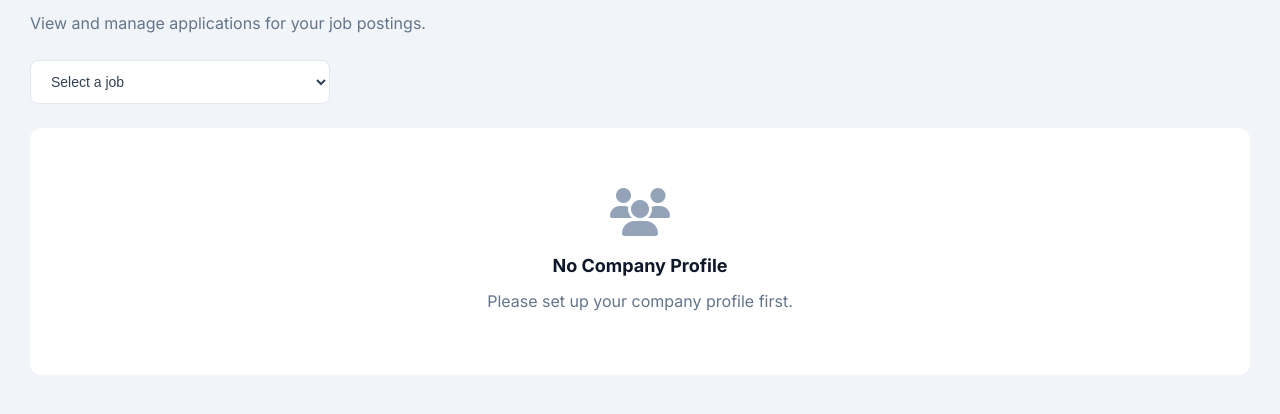
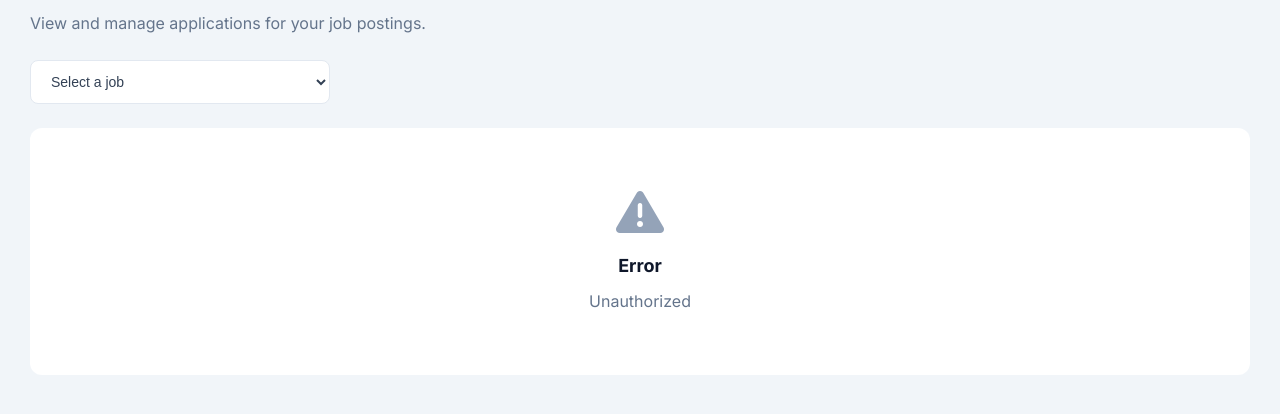
Before and after one commit to Basem-Mohamed-1/NexJob, a Django app: page /company/applications/ in a window 1280 px wide. Shown: the part 172-586 px from the top of the page. Run offline with Django 5.2, Linux system fonts and the light colour scheme; tables that the repository leaves empty hold one stand-in row (values such as "Sample post").

Commit message:
Update: Fixed 95% of bugs found in Company side of website.
very important notes :
1- it is very preferable to make a FK Id for Company as this will resolve a lot of issues in security and business logic.

2- Another small bug found is Displaying CV of the applicant in the Applications page .

```diff
--- a/NexJob/static/js/company.js
+++ b/NexJob/static/js/company.js
@@ -3,7 +3,14 @@ let opps = [];
 // loading the pages of company
 
 document.addEventListener("DOMContentLoaded", function () {
-console.log("im in");
+  // Fix malformed URLs (browser cache issue)
+  if (window.location.pathname.includes('my-jobs/company/')) {
+    const jobId = new URLSearchParams(window.location.search).get('jobId');
+    if (jobId) {
+      window.location.href = `/company/applications/?jobId=${jobId}`;
+      return;
+    }
+  }
 
   const currentPage = window.location.pathname;
 
@@ -15,7 +22,7 @@ console.log("im in");
     setupMyJobsPage();
   } else if (currentPage.includes("dashboard")) {
     setupDashboardPage();
-  } else if (currentPage.includes("Edit_job")) {
+  } else if (currentPage.includes("edit-job")) {
     setupEditJobPage();
   } else if (currentPage.includes("settings")) {
     setupSettingsPage();
@@ -312,7 +319,7 @@ function updateResultsInfo(count) {
 
 // ==================== ACTION FUNCTIONS ====================
 let viewApplicants = function (jobId) {
-  window.location.href = `company/applications/?jobId=${jobId}`;
+  window.location.href = `/company/applications/?jobId=${jobId}`;
 };
 
 let editJob = function (jobId) {
@@ -758,7 +765,7 @@ async function loadJobSelector() {
   try {
     const response = await fetch("/company/api/my-jobs/");
     const data = await response.json();
-    const myJobs = data.opportunties || [];
+    const myJobs = data.opportunities || [];
 
     const select = document.getElementById("jobSelect");
     if (!select) return;
@@ -797,21 +804,6 @@ async function loadApplications() {
   if (!container) return;
 
   try {
-    const settingsResponse = await fetch('/company/api/settings/');
-    const settingsData = await settingsResponse.json();
-    const companyName = settingsData.company_name || '';
-
-    if (!companyName) {
-      container.innerHTML = `
-        <div class="empty-state">
-          <i class="fa-solid fa-users"></i>
-          <h3>No Company Profile</h3>
-          <p>Please set up your company profile first.</p>
-        </div>
-      `;
-      return;
-    }
-
     const response = await fetch('/company/api/applications/');
     const data = await response.json();
 
@@ -840,10 +832,10 @@ async function loadApplications() {
     }
 
     container.innerHTML = "";
-    applications.forEach((app) => {
-      const card = createApplicationCard(app, companyName);
+    for (const app of applications) {
+      const card = await createApplicationCard(app, '');
       container.appendChild(card);
-    });
+    }
   } catch (error) {
     console.error("Error loading applications:", error);
   }
@@ -854,21 +846,6 @@ async function loadApplicationsForJob(jobId) {
   if (!container) return;
 
   try {
-    const settingsResponse = await fetch('/company/api/settings/');
-    const settingsData = await settingsResponse.json();
-    const companyName = settingsData.company_name || '';
-
-    if (!companyName) {
-      container.innerHTML = `
-        <div class="empty-state">
-          <i class="fa-solid fa-user-slash"></i>
-          <h3>No Company Profile</h3>
-          <p>Please set up your company profile first.</p>
-        </div>
-      `;
-      return;
-    }
-
     const response = await fetch(`/company/api/applications/?opportunity_id=${jobId}`);
     const data = await response.json();
 
@@ -897,10 +874,10 @@ async function loadApplicationsForJob(jobId) {
     }
 
     container.innerHTML = "";
-    applications.forEach((app) => {
-      const card = createApplicationCard(app, companyName);
+    for (const app of applications) {
+      const card = await createApplicationCard(app, '');
       container.appendChild(card);
-    });
+    }
   } catch (error) {
     console.error("Error loading applications for job:", error);
   }
@@ -964,6 +941,14 @@ async function createApplicationCard(application, companyName) {
         <span class="label">Applied:</span>
         <span>${application.applied_at}</span>
       </div>
+      ${application.resume ? `
+      <div class="detail-item">
+        <span class="label">Resume:</span>
+        <a href="${application.resume}" target="_blank" class="resume-link">
+          <i class="fa-solid fa-file-pdf"></i> Download CV
+        </a>
+      </div>
+      ` : ''}
     </div>
     ${application.cover_letter ? `<div class="app-cover-letter"><p>${application.cover_letter}</p></div>` : ""}
     <div class="app-footer">
--- a/company/urls.py
+++ b/company/urls.py
@@ -8,6 +8,7 @@ urlpatterns = [
     path('applications/', views.applications, name='applications'),
     path('settings/', views.settings, name='company_settings'),
     path('profile/', views.profile, name='company_profile'),
+    path('edit-job/', views.edit_job, name='edit_job'),
 
     # API endpoints
     path('api/my-jobs/', views.api_my_jobs, name='api_my_jobs'),
--- a/company/views.py
+++ b/company/views.py
@@ -21,7 +21,7 @@ def api_create_job(request):
         data = json.loads(request.body)
 
         title = data.get("title")
-        companyName = data.get("company")
+        form_company_name = data.get("company")
         status = data.get("status")
         maxSalary = int(data.get("salaryMax"))
         minSalary = int(data.get("salaryMin"))
@@ -32,21 +32,29 @@ def api_create_job(request):
         respons = data.get("responsibilities")
         requirements = data.get("requirements")
 
-        # Get or create company record for this user
+        # Get company name from stored Company record or Profile
+        company_name = None
+        try:
+            company = Company.objects.get(user=request.user)
+            company_name = company.companyName
+        except Company.DoesNotExist:
+            profile = getattr(request.user, 'profile', None)
+            if profile and profile.company_name:
+                company_name = profile.company_name
+
+        # Fallback to form input if no stored company name
+        if not company_name:
+            company_name = form_company_name or request.user.username
+
+        # Create or update company record with the name
         company, created = Company.objects.get_or_create(
             user=request.user,
-            defaults={'companyName': companyName or request.user.username}
+            defaults={'companyName': company_name}
         )
-        # Update company name if it changed
-        if companyName and company.companyName != companyName:
-            company.companyName = companyName
-            company.save()
-        elif not companyName:
-            companyName = company.companyName
 
         job = Opportunity.objects.create(
             title=title,
-            companyName=companyName,
+            companyName=company_name,
             location=location,
             experience=experience,
             jobDescription=description,
@@ -73,11 +81,22 @@ def api_my_jobs(request):
     if not request.user.is_authenticated:
         return JsonResponse({'error': 'Unauthorized'}, status=401)
 
+    company_name = None
     try:
         company = Company.objects.get(user=request.user)
-        jobs = Opportunity.objects.filter(companyName=company.companyName)
+        company_name = company.companyName
     except Company.DoesNotExist:
-        jobs = Opportunity.objects.none()
+        profile = getattr(request.user, 'profile', None)
+        if profile and profile.company_name:
+            company_name = profile.company_name
+
+    # If company name exists, filter by it; otherwise show all jobs as fallback
+    if company_name:
+        jobs = Opportunity.objects.filter(companyName=company_name)
+    else:
+        jobs = Opportunity.objects.all()
+
+    jobs = jobs.order_by('-postedDate')
 
     data = []
     for op in jobs:
@@ -129,11 +148,11 @@ def api_edit_job(request, job_id):
         data = json.loads(request.body)
 
         job.title = data.get("title", job.title)
-        job.companyName = data.get("company", job.companyName)
         job.location = data.get("location", job.location)
-        job.experience = data.get("experience", job.experience)
-        job.salary_min = data.get("salaryMin", job.salary_min)
-        job.salary_max = data.get("salaryMax", job.salary_max)
+        # Convert to integers explicitly
+        job.experience = int(data.get("experience", job.experience) or 0)
+        job.salary_min = int(data.get("salaryMin", job.salary_min) or 0)
+        job.salary_max = int(data.get("salaryMax", job.salary_max) or 0)
         job.jobDescription = data.get("description", job.jobDescription)
         job.responsibilities = data.get("responsibilities", job.responsibilities)
         job.requirements = data.get("requirements", job.requirements)
@@ -163,14 +182,11 @@ def api_applications(request):
     if not request.user.is_authenticated:
         return JsonResponse({'error': 'Unauthorized'}, status=401)
 
-    try:
-        company = Company.objects.get(user=request.user)
-        company_name = company.companyName
-    except Company.DoesNotExist:
-        return JsonResponse({"error": "Company profile not found"}, status=400)
+    # Get all valid (non-deleted) job IDs
+    valid_job_ids = Opportunity.objects.values_list('id', flat=True)
 
-    company_opportunity_ids = Opportunity.objects.filter(companyName=company_name).values_list('id', flat=True)
-    applications = Application.objects.filter(opportunity_id__in=company_opportunity_ids).order_by('-applied_at')
+    # Filter out applications for deleted jobs
+    applications = Application.objects.filter(opportunity_id__in=valid_job_ids).order_by('-applied_at')
 
     opportunity_id = request.GET.get('opportunity_id')
     if opportunity_id:
@@ -193,6 +209,7 @@ def api_applications(request):
             "applied_at": app.applied_at.strftime('%b %d, %Y'),
             "status": app.status,
             "cover_letter": app.cover_letter,
+            "resume": app.resume.url if app.resume else None,
         }
         for app in applications
     ]
@@ -230,6 +247,10 @@ def settings(request):
 
 def profile(request):
     return render(request, 'company/profile.html')
+
+
+def edit_job(request):
+    return render(request, 'company/Edit_job.html')
 
 
 # ==================== Company Settings API ====================
--- a/templates/company/Company_settings.html
+++ b/templates/company/Company_settings.html
@@ -40,7 +40,7 @@
               <span>Profile</span>
             </a>
                         <div class="profile-dropdown">
-                        <a href="{% url 'jobseeker_profile' %}"><i class="fa-solid fa-id-card"></i> My Profile</a>
+                        <a href="{% url 'company_profile' %}"><i class="fa-solid fa-id-card"></i> My Profile</a>
                         <a href="{% url 'logout' %}">
                             <i class="fa-solid fa-sign-out-alt"></i> Logout
                         </a>
--- a/templates/company/Dashboard.html
+++ b/templates/company/Dashboard.html
@@ -43,7 +43,7 @@
                         <span>Profile</span>
                     </a>
                         <div class="profile-dropdown">
-                        <a href="{% url 'jobseeker_profile' %}"><i class="fa-solid fa-id-card"></i> My Profile</a>
+                        <a href="{% url 'company_profile' %}"><i class="fa-solid fa-id-card"></i> My Profile</a>
                         <a href="{% url 'logout' %}">
                             <i class="fa-solid fa-sign-out-alt"></i> Logout
                         </a>
--- a/templates/company/applications.html
+++ b/templates/company/applications.html
@@ -39,7 +39,7 @@
                             <span>Profile</span>
                         </a>
                         <div class="profile-dropdown">
-                        <a href="{% url 'jobseeker_profile' %}"><i class="fa-solid fa-id-card"></i> My Profile</a>
+                        <a href="{% url 'company_profile' %}"><i class="fa-solid fa-id-card"></i> My Profile</a>
                         <a href="{% url 'logout' %}">
                             <i class="fa-solid fa-sign-out-alt"></i> Logout
                         </a>
--- a/templates/company/create_a_new_opportunity.html
+++ b/templates/company/create_a_new_opportunity.html
@@ -35,7 +35,7 @@
                         <span>Profile</span>
                     </a>
                         <div class="profile-dropdown">
-                        <a href="{% url 'jobseeker_profile' %}"><i class="fa-solid fa-id-card"></i> My Profile</a>
+                        <a href="{% url 'company_profile' %}"><i class="fa-solid fa-id-card"></i> My Profile</a>
                         <a href="{% url 'logout' %}">
                             <i class="fa-solid fa-sign-out-alt"></i> Logout
                         </a>
--- a/templates/company/my_job_postings.html
+++ b/templates/company/my_job_postings.html
@@ -41,7 +41,7 @@
                             <span>Profile</span>
                         </a>
                         <div class="profile-dropdown">
-                        <a href="{% url 'jobseeker_profile' %}"><i class="fa-solid fa-id-card"></i> My Profile</a>
+                        <a href="{% url 'company_profile' %}"><i class="fa-solid fa-id-card"></i> My Profile</a>
                         <a href="{% url 'logout' %}">
                             <i class="fa-solid fa-sign-out-alt"></i> Logout
                         </a>
--- a/templates/company/profile.html
+++ b/templates/company/profile.html
@@ -38,7 +38,7 @@
                             <span>Profile</span>
                         </a>
                     <div class="profile-dropdown">
-                        <a href="{% url 'jobseeker_profile' %}"><i class="fa-solid fa-id-card"></i> My Profile</a>
+                        <a href="{% url 'company_profile' %}"><i class="fa-solid fa-id-card"></i> My Profile</a>
                         <a href="{% url 'logout' %}">
                             <i class="fa-solid fa-sign-out-alt"></i> Logout
                         </a>
```
Also changed, not shown: static/js/company.js (+26 -55 lines), templates/company/Edit_job.html (+20 -36 lines).
